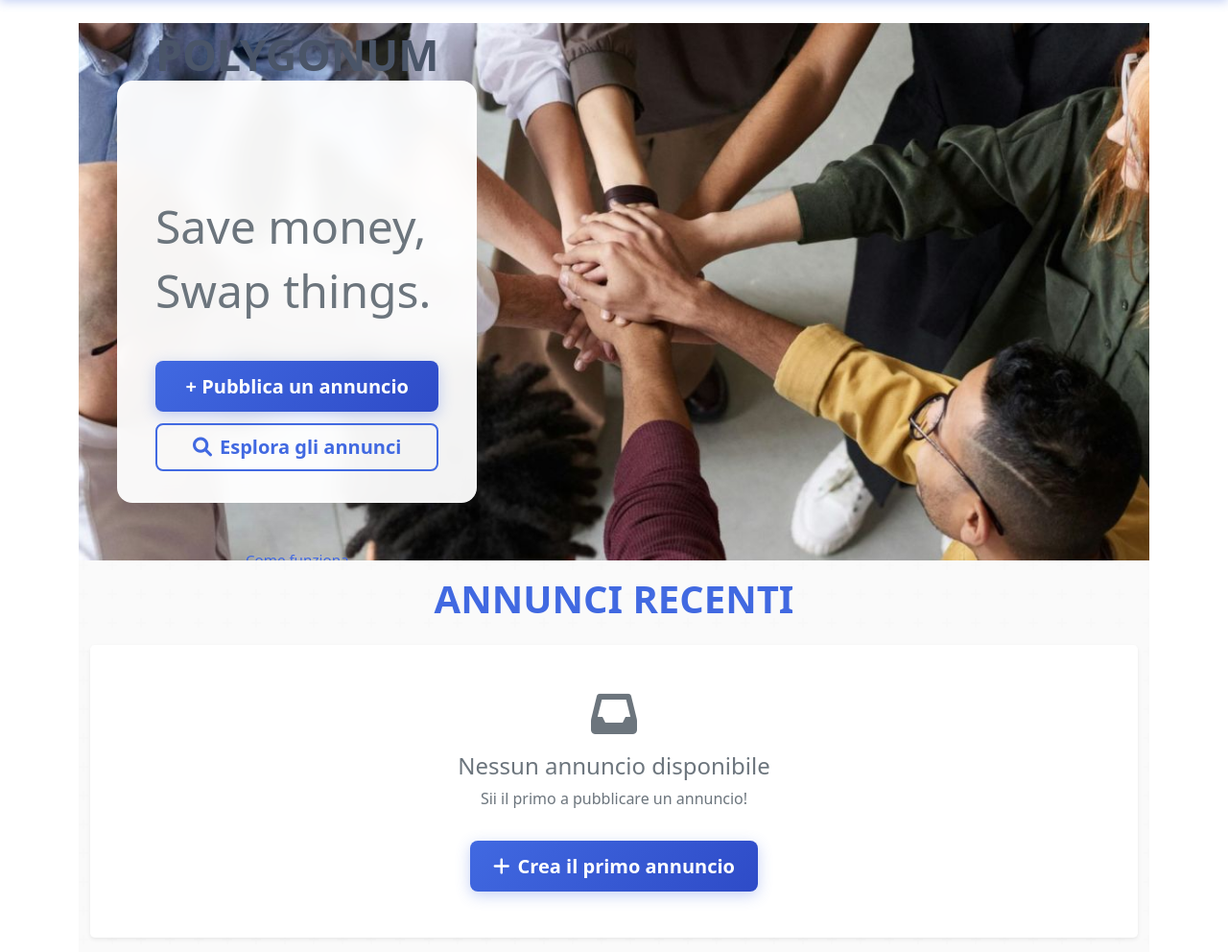
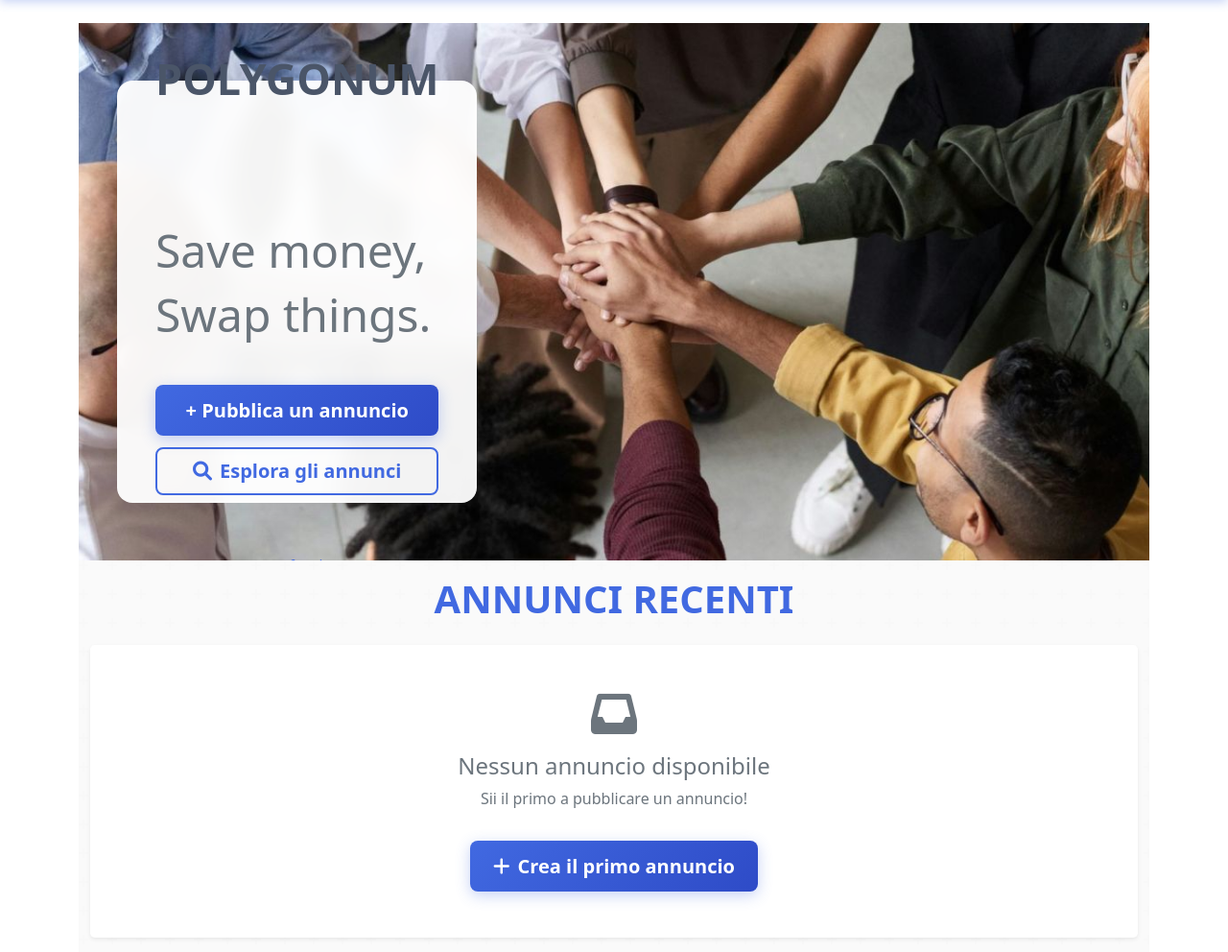
Before and after one commit to tomether-ux/polygonum, a Django app: page / in a window 1280 px wide. Shown: the part 80-1072 px from the top of the page at 96% size. Run offline with Django 5.2, Linux system fonts and the light colour scheme; data that the repository does not hold is empty.

Commit message:
Fix spacing box hero: abbassa POLYGONUM e regola Come funziona
- Aggiunto margin-top 30px al titolo POLYGONUM
- Ridotto spacing "Come funziona" da 80px a 60px
- Slogan e CTA invariati

🤖 Generated with [Claude Code](https://claude.com/claude-code)

Co-Authored-By: Claude <noreply@anthropic.com>

```diff
--- a/scambi/templates/scambi/home.html
+++ b/scambi/templates/scambi/home.html
@@ -77,6 +77,7 @@
     font-size: 2.8rem;
     font-weight: 700;
     color: #4A5568;
+    margin-top: 30px;
     margin-bottom: 100px;
     line-height: 2;
 }
@@ -99,7 +100,7 @@
 }
 
 .hero-box-cta + div {
-    margin-top: 80px;
+    margin-top: 60px;
 }
 
 .hero-info-link {
```
